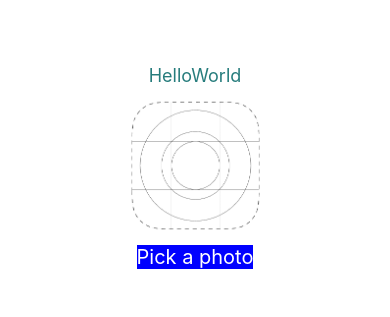
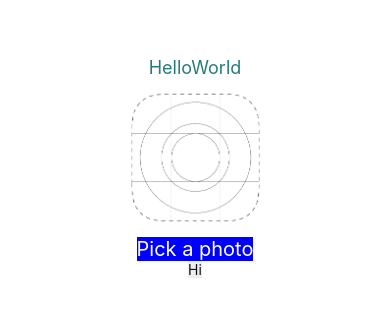
Before and after one commit to Soireee/rn-expo-tutorial, a React Native app: screen / in a window 390 px wide. Shown: the part 255-572 px from the top of the page. Built offline with nearby package versions, Linux system fonts and the light colour scheme.

Commit message:
add object components

```diff
--- a/App.js
+++ b/App.js
@@ -2,6 +2,7 @@ import { StatusBar } from 'expo-status-bar';
 import React from 'react';
 import { Image, StyleSheet, TouchableOpacity, Text, View } from 'react-native';
 import logo from './assets/splash.png';
+import BodyText from './src/elements/BodyText';
 
 export default function App() {
   return (
@@ -14,6 +15,8 @@ export default function App() {
         style={{ backgroundColor: 'blue' }}>
         <Text style={{ fontSize: 20, color: '#fff' }}>Pick a photo</Text>
       </TouchableOpacity>
+      {/* BodyTextにHiを送ると、そこにstyleが修正される。コレはBodyText,js側でthis.props.childrenを指定しているから */}
+      <BodyText>Hi</BodyText>
     </View>
   );
 }
--- /dev/null
+++ b/src/elements/BodyText.js
@@ -0,0 +1,22 @@
+import React from 'react';
+import { StyleSheet, Text, View } from 'react-native';
+
+class BodyText extends React.Component {
+  render() {
+    return (
+      <View>
+        <Text style={styles.text}>{this.props.children}</Text>
+      </View>
+    );
+  }
+}
+
+const styles = StyleSheet.create({
+  // オブジェクトの形.key and value
+  text: {
+    color: '#111',
+    backgroundColor: '#eee',
+  },
+});
+
+export default BodyText;
```
Also changed, not shown: package.json (+7 -1 lines), .eslintrc.json (added), 1 other file (tests, documents, lock files or other folders).
